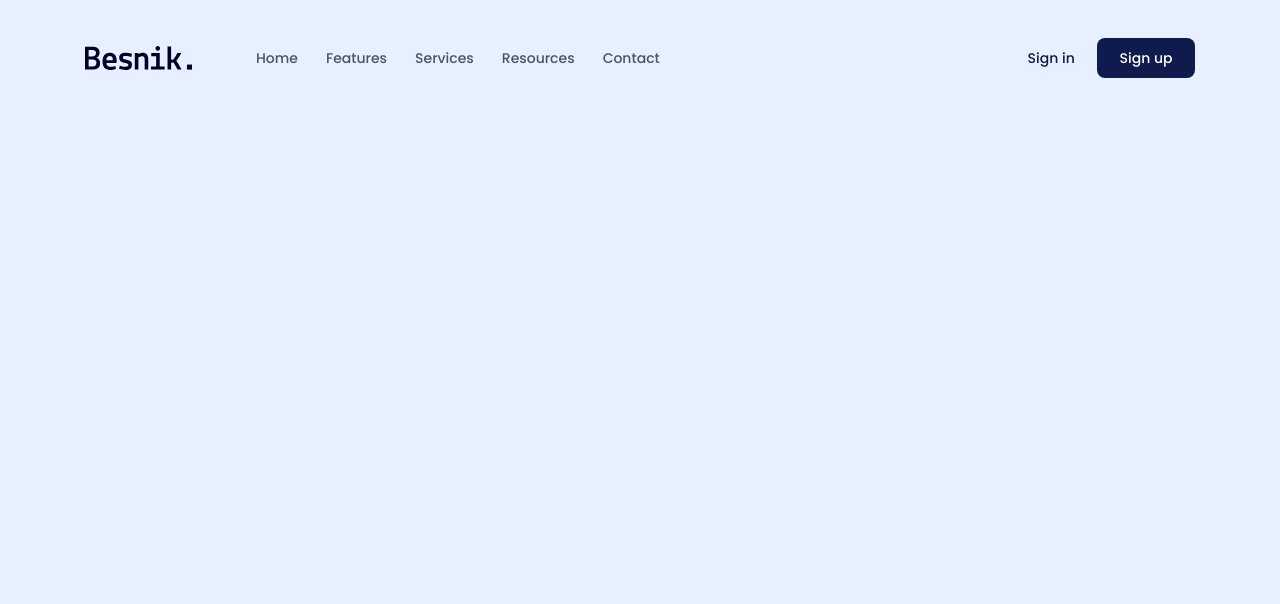
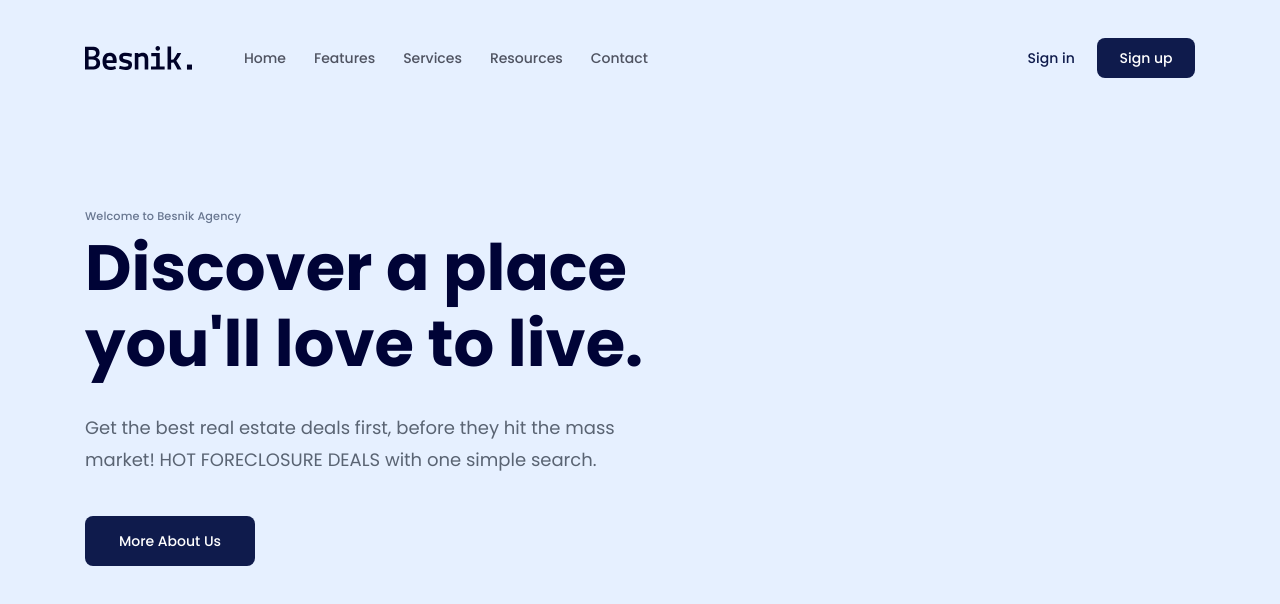
Before and after one commit to trihoangdev/f8-project-01, a plain HTML site: page index.html in a window 1280 px wide. Drawn offline with Linux system fonts and the light colour scheme.

Commit message:
32.12 lam phan hero info

```diff
--- a/assets/css/style.css
+++ b/assets/css/style.css
@@ -31,6 +31,7 @@ a {
   display: inline-block;
   min-width: 98px;
   background: var(--primary-color);
+  padding: 18px 16px;
   border-radius: 8px;
   font-weight: 500;
   font-size: 1.4rem;
@@ -56,7 +57,7 @@ a {
 
 .navbar ul {
   display: flex;
-  margin-left: 50px;
+  margin-left: 38px;
 }
 
 .navbar ul a {
@@ -84,3 +85,40 @@ a {
   padding: 13px 16px;
   margin-left: 18px;
 }
+
+.hero {
+  margin-top: 130px;
+}
+
+.hero .info {
+  width: 51%;
+}
+
+.hero .sub-title {
+  color: #687690;
+  font-size: 1.125rem;
+  font-weight: 500;
+  line-height: normal;
+  letter-spacing: 0.01125rem;
+}
+
+.hero .title {
+  color: #000336;
+  font-size: 6.4rem;
+  font-weight: 700;
+  line-height: 1.19;
+  margin-top: 0.5rem;
+}
+
+.hero .desc {
+  color: #5a6473;
+  font-size: 1.8rem;
+  font-weight: 400;
+  line-height: 1.78;
+  margin-top: 30px;
+}
+
+.hero .hero-cta {
+  min-width: 170px;
+  margin-top: 40px;
+}
--- a/index.html
+++ b/index.html
@@ -6,7 +6,13 @@
     <title>F8 Project 01</title>
     <link rel="stylesheet" href="./assets/css/reset.css" />
     <link rel="stylesheet" href="./assets/css/style.css" />
-    <link rel="stylesheet" href="./assets/fonts/stylesheet.css" />
+    <link rel="preconnect" href="https://fonts.googleapis.com" />
+    <link rel="preconnect" href="https://fonts.gstatic.com" crossorigin />
+    <link
+      href="https://fonts.googleapis.com/css2?family=Poppins:ital,wght@0,100;0,200;0,300;0,400;0,500;0,600;0,700;0,800;0,900;1,100;1,200;1,300;1,400;1,500;1,600;1,700;1,800;1,900&display=swap"
+      rel="stylesheet"
+    />
+    <!-- <link rel="stylesheet" href="./assets/fonts/stylesheet.css" /> -->
   </head>
   <body>
     <main>
@@ -30,6 +36,19 @@
               <a href="#!" class="btn action-btn">Sign up</a>
             </div>
           </nav>
+
+          <div class="hero">
+            <div class="info">
+              <div class="sub-title">Welcome to Besnik Agency</div>
+              <h1 class="title">Discover a place you'll love to live.</h1>
+              <p class="desc">
+                Get the best real estate deals first, before they hit the mass
+                market! HOT FORECLOSURE DEALS with one simple search.
+              </p>
+              <!-- cta: call to action -->
+              <a href="#!" class="btn hero-cta">More About Us</a>
+            </div>
+          </div>
         </div>
       </header>
     </main>
```
